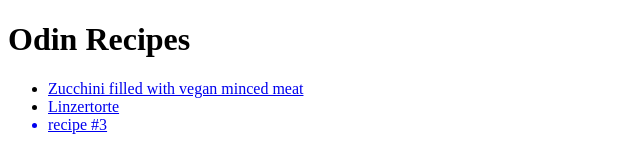
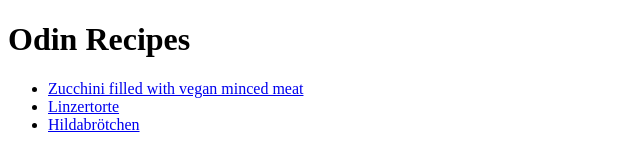
Before and after one commit to maiglsens/odin-recipes, a plain HTML site: page index.html in a window 1280 px wide. Shown: the full height of the page, 0-640 px from the left. Drawn offline with Linux system fonts and the light colour scheme.

Commit message:
add link to recipes/hildabroetchen.html

```diff
--- a/index.html
+++ b/index.html
@@ -11,7 +11,7 @@
         <ul>
                 <li><a href="recipes/zucchini-filled-with-vegan-minced-meat.html">Zucchini filled with vegan minced meat</a></li>
                 <li><a href="recipes/linzertorte.html">Linzertorte</li>
-                <li>recipe #3</li>
+                <li><a href="recipes/hildabroetchen.html">Hildabrötchen</li>
         </ul>
 
 </body>
```
